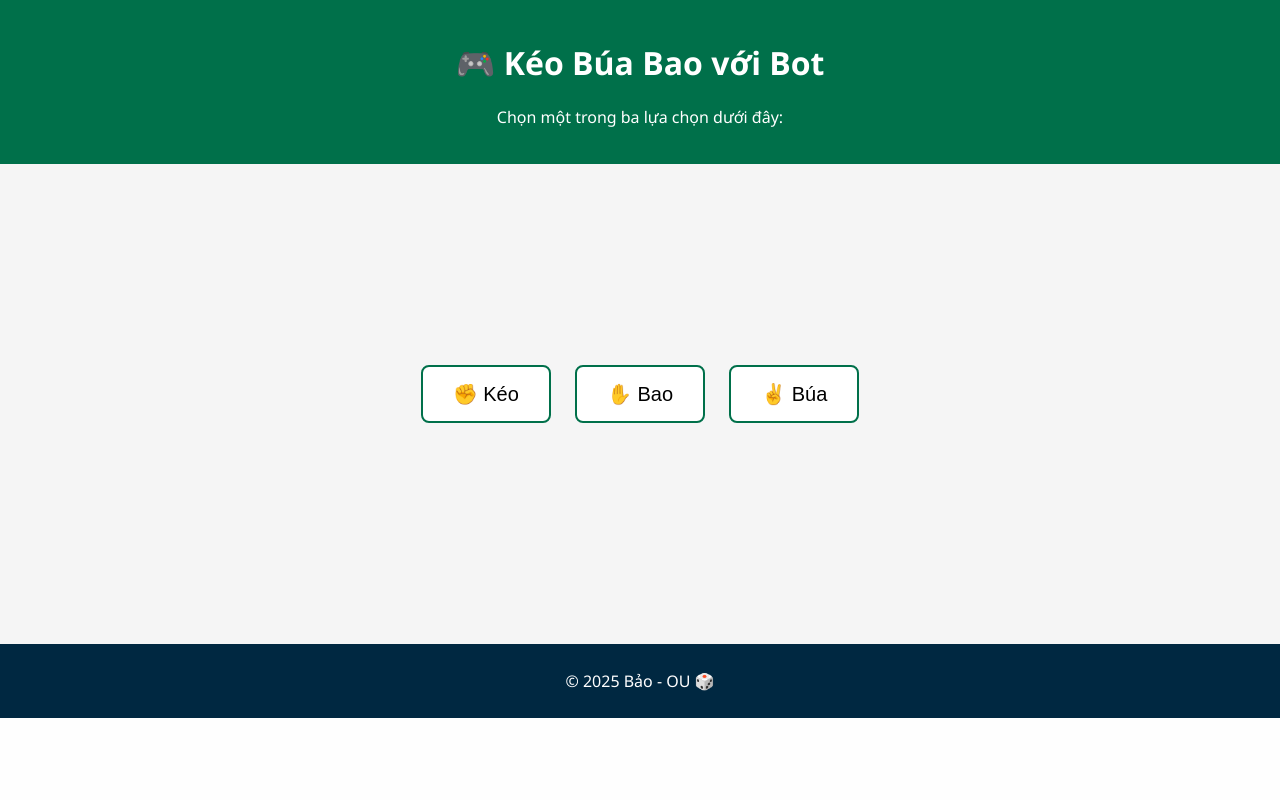
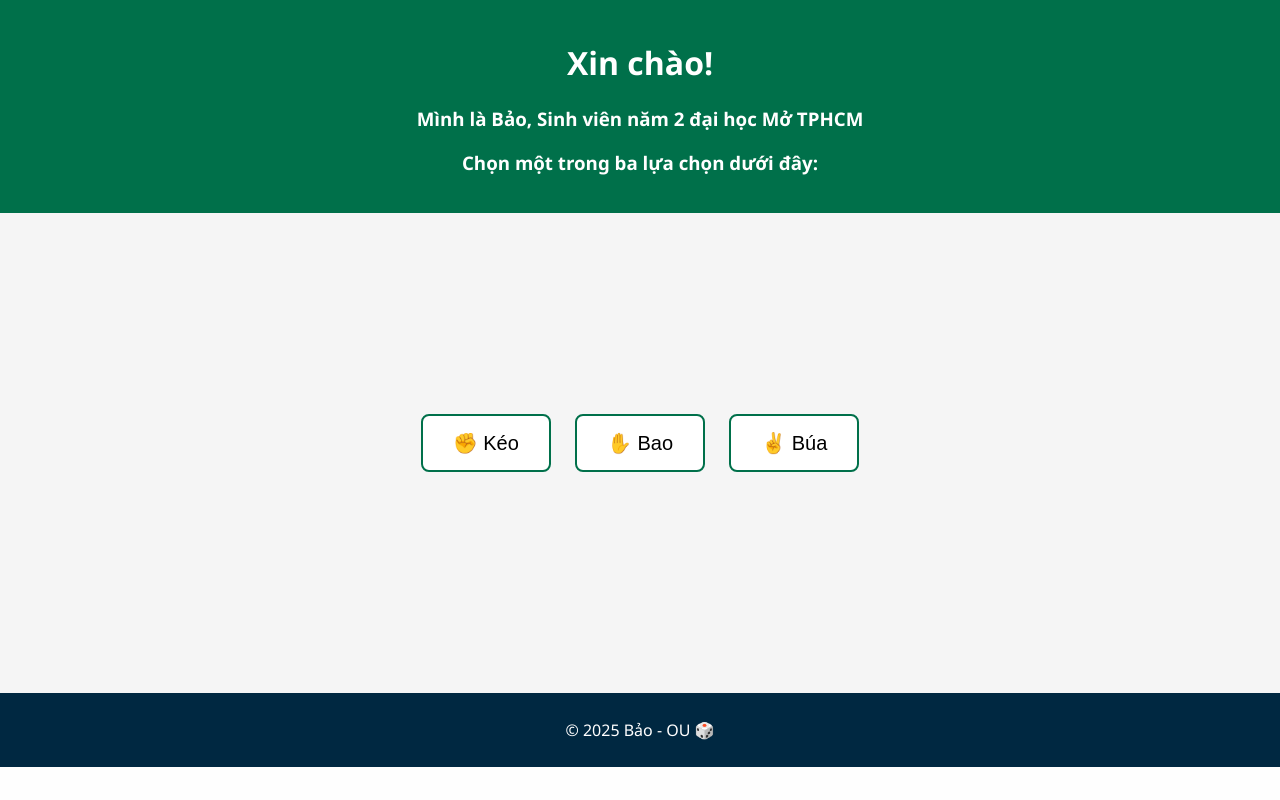
Before and after one commit to BerNoBalls/my-website, a plain HTML site: page index.html in a window 1280 px wide. Drawn offline with Linux system fonts and the light colour scheme.

Commit message:
Update index.html

```diff
--- a/index.html
+++ b/index.html
@@ -8,7 +8,8 @@
 </head>
 <body>
   <div class="header">
-    <h1>🎮 Kéo Búa Bao với Bot</h1>
+    <h1>Xin chào!</h1>
+    <h3>Mình là Bảo, Sinh viên năm 2 đại học Mở TPHCM<h3>
     <p>Chọn một trong ba lựa chọn dưới đây:</p>
   </div>
 
```
